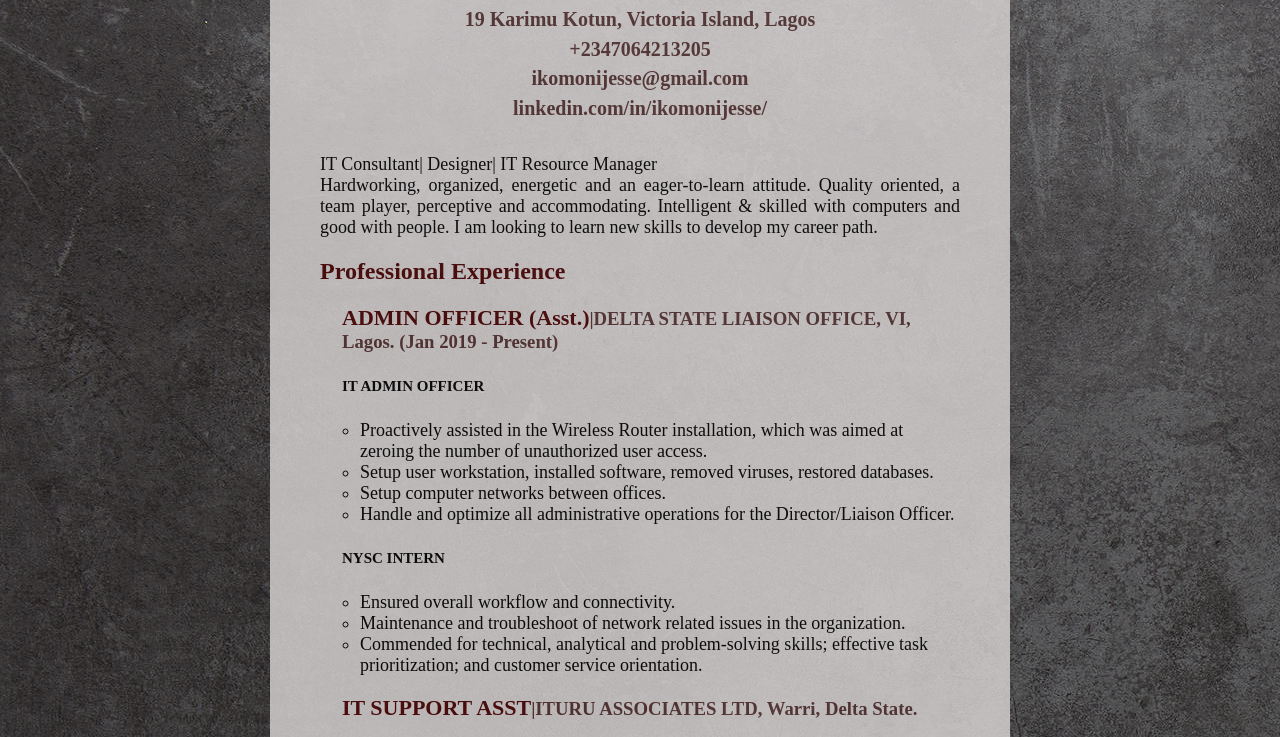
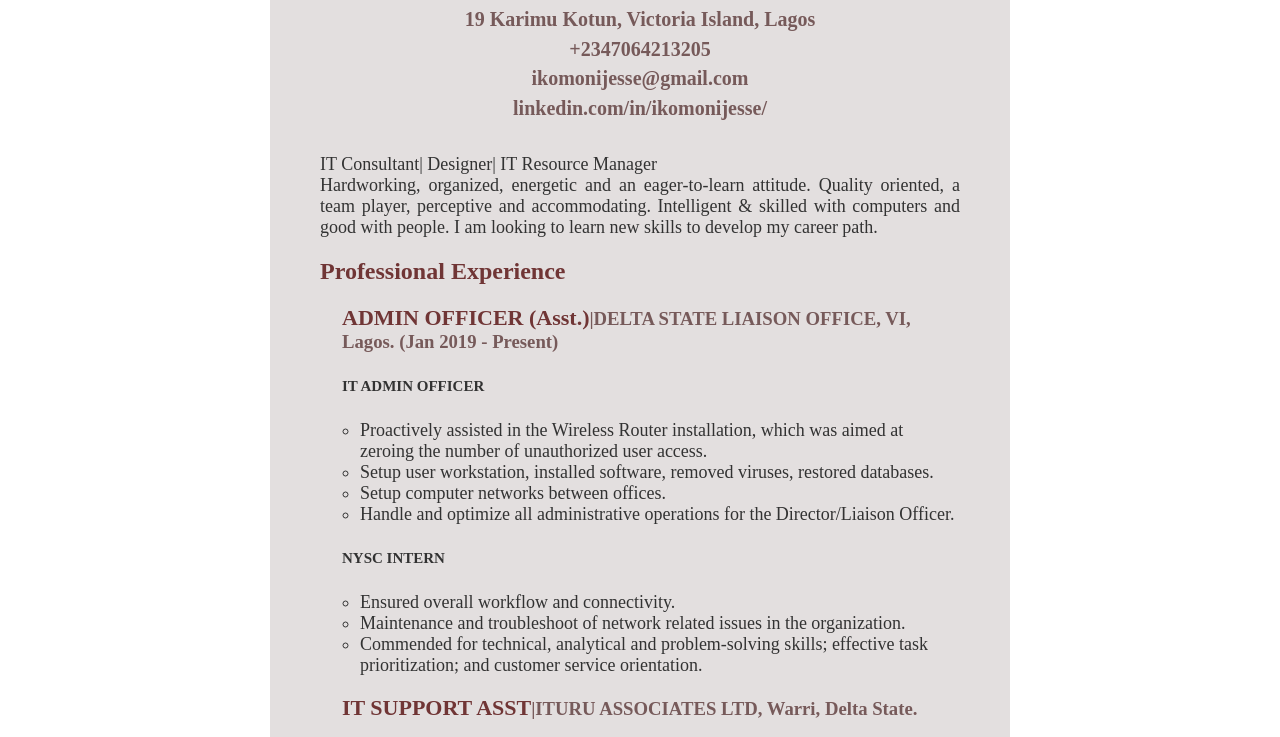
Before and after one commit to je-tech1/Ikomoni-s-C.-V, a plain HTML site: page my CV/index.html in a window 1280 px wide. Shown: the part 127-864 px from the top of the page. Drawn offline with Linux system fonts and the light colour scheme.

Commit message:
Update app.css

```diff
--- a/my CV/app.css
+++ b/my CV/app.css
@@ -1,7 +1,6 @@
 body{
     margin: 0;
     padding: 0;
-    background-image: url(assets/b.jpg);
 }
 
 .wrapper{
```
